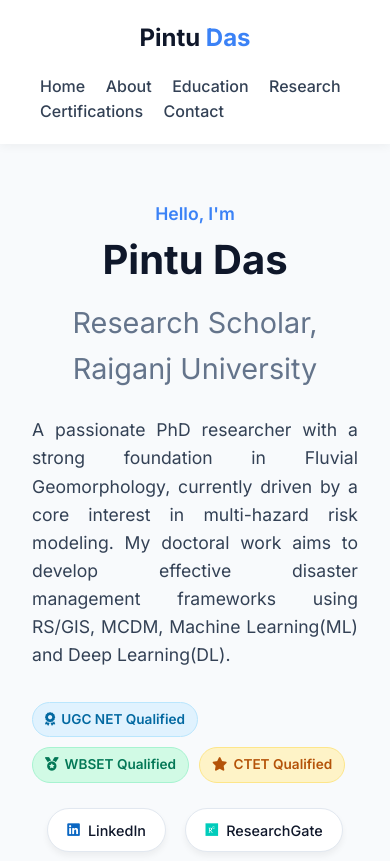
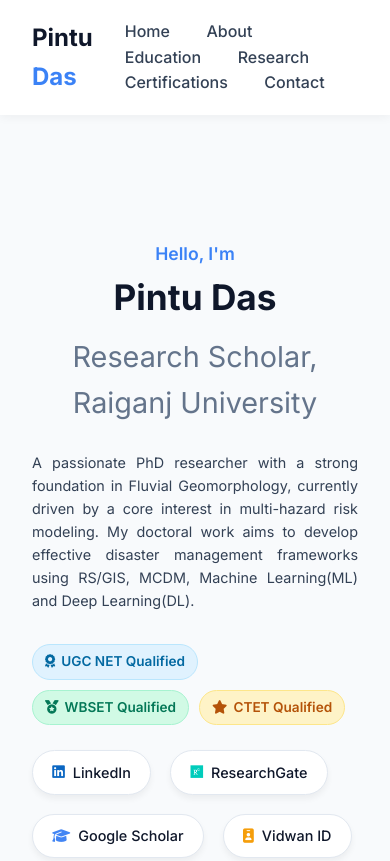
Before and after one commit to dpintu240/Portfolio, a plain HTML site: page index.html in a window 390 px wide. Shown: the top 861 px of the page. Drawn offline with Linux system fonts and the light colour scheme.

```diff
--- a/index.html
+++ b/index.html
@@ -511,38 +511,33 @@
             font-size: 0.9rem;
         }
 
-        /* Responsive */
+        /* Responsive Fix for Hero/Home Section */
         @media (max-width: 992px) {
             .hero, #home {
-                flex-direction: column;
-                text-align: center;
-                padding-top: 100px;
+                display: flex;
+                flex-direction: row !important; /* মোবাইলেও পাশাপাশি রাখবে, নিচে নামতে দেবে না */
+                align-items: center;
+                justify-content: space-between;
+                text-align: left;
+                padding-top: 120px;
+                gap: 20px;
+            }
+            .hero h1, #home h1 {
+                font-size: 2.2rem;
             }
             .hero p, #home p {
-                margin: 0 auto 2rem;
-            }
-            .social-links {
-                justify-content: center;
+                font-size: 0.9rem;
             }
             .about-grid, .academic-grid {
                 grid-template-columns: 1fr;
             }
-            .hero-image::after {
-                right: 50%;
-                transform: translateX(50%);
-            }
         }
 
-        @media (max-width: 768px) {
-            .nav-container {
-                flex-direction: column;
-                gap: 1rem;
-            }
-            nav a {
-                margin: 0 0.5rem;
-            }
-            .hero h1, #home h1 {
-                font-size: 2.5rem; /* মোবাইল স্ক্রিনের জন্য ফন্ট সাইজ একটু ছোট করা হলো যাতে লাইনে থাকে */
+        /* খুব ছোট মোবাইল স্ক্রিনের জন্য (যেমন খুব ছোট ফোন) */
+        @media (max-width: 576px) {
+            .hero, #home {
+                flex-direction: column !important; /* স্ক্রিন খুব ছোট হলে শুধু তখন নিচে নামবে */
+                text-align: center;
             }
         }
     </style>
```
